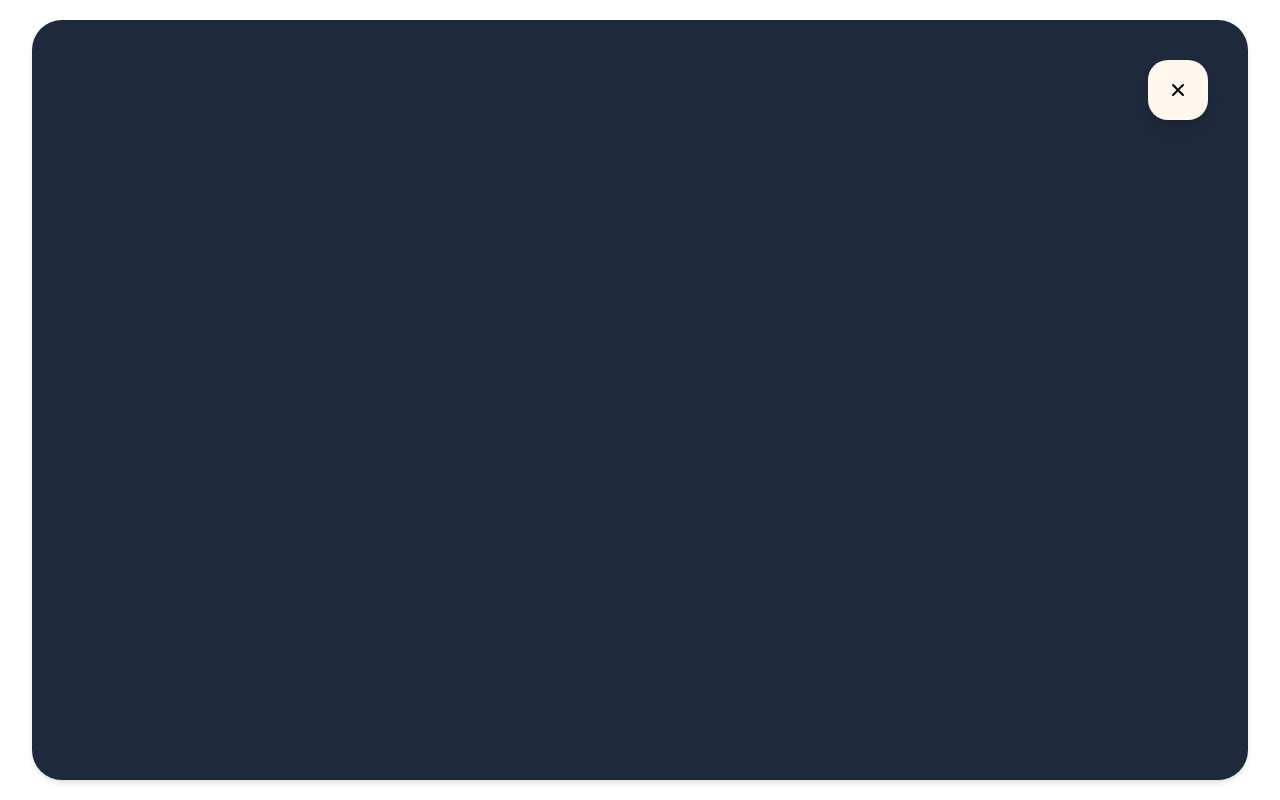
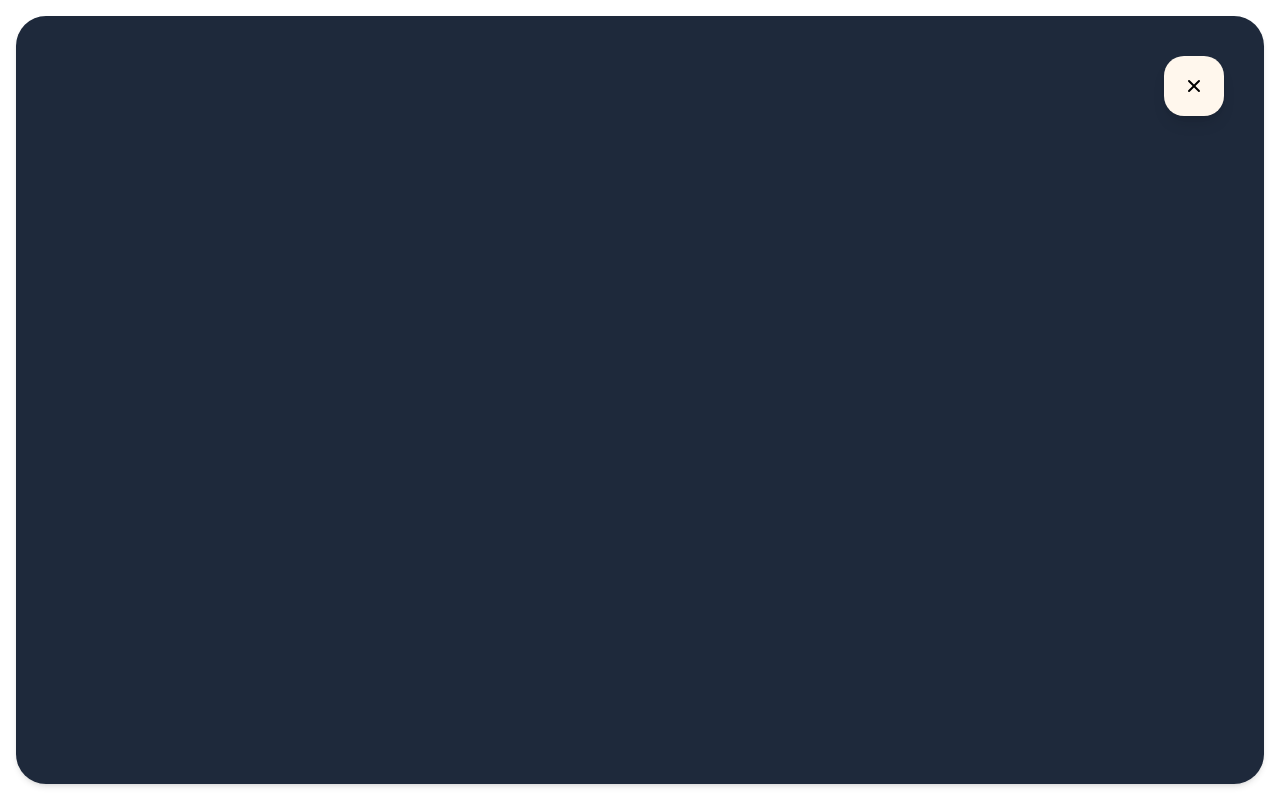
Before and after one commit to kaiuerlichs/svelteTailwindDemo, a Svelte app: page / in a window 1280 px wide. Both pictures are taken after a click on the button "Launch Model Viewer". Built offline with nearby package versions, Linux system fonts and the light colour scheme.

Commit message:
better padding

```diff
--- a/src/App.svelte
+++ b/src/App.svelte
@@ -12,7 +12,7 @@
 			Launch Model Viewer
 		</button>
 	{:else if $state == "model"}
-		<div class="h-[95%] w-[95%]" on:outroend={onOutro} transition:fade>
+		<div class="h-full w-full p-4" on:outroend={onOutro} transition:fade>
 			<ModelView on:closeModelView={() => transitionTo("main")}/>
 		</div>
 	{/if}
```
